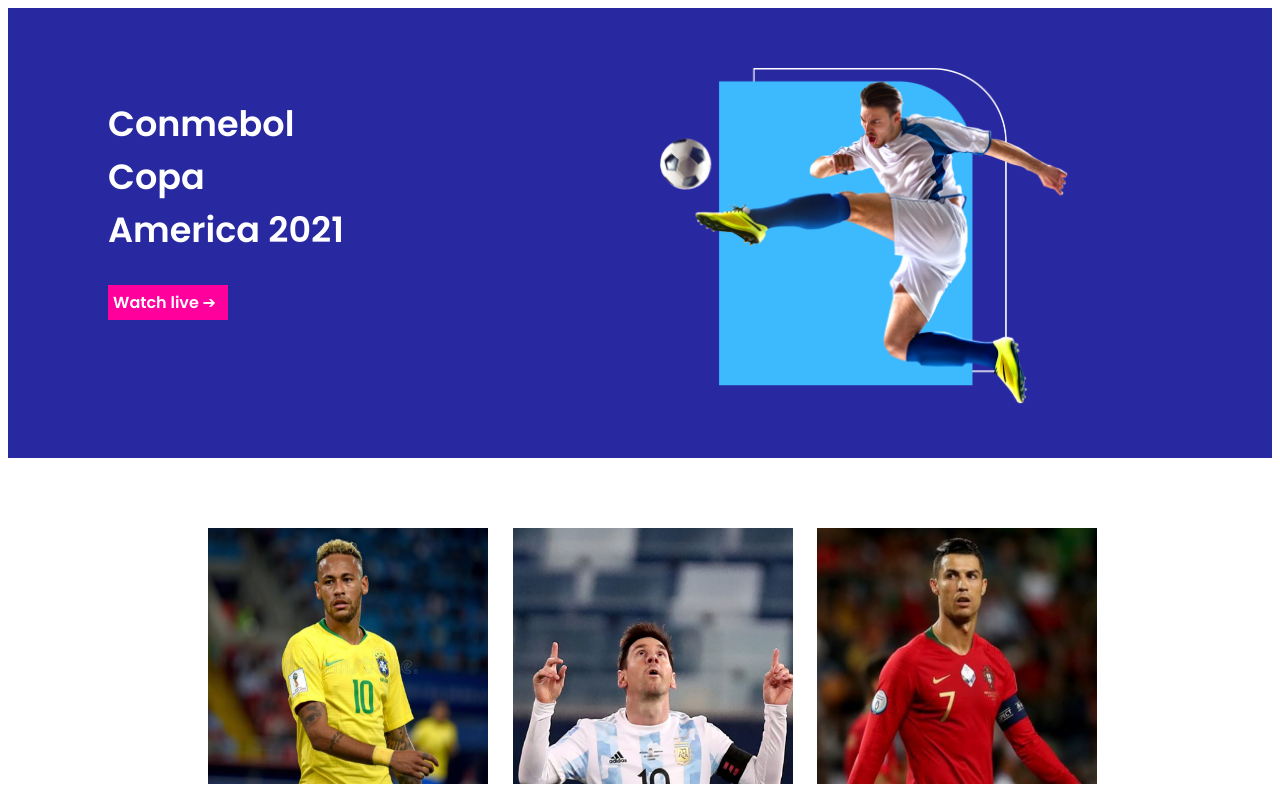
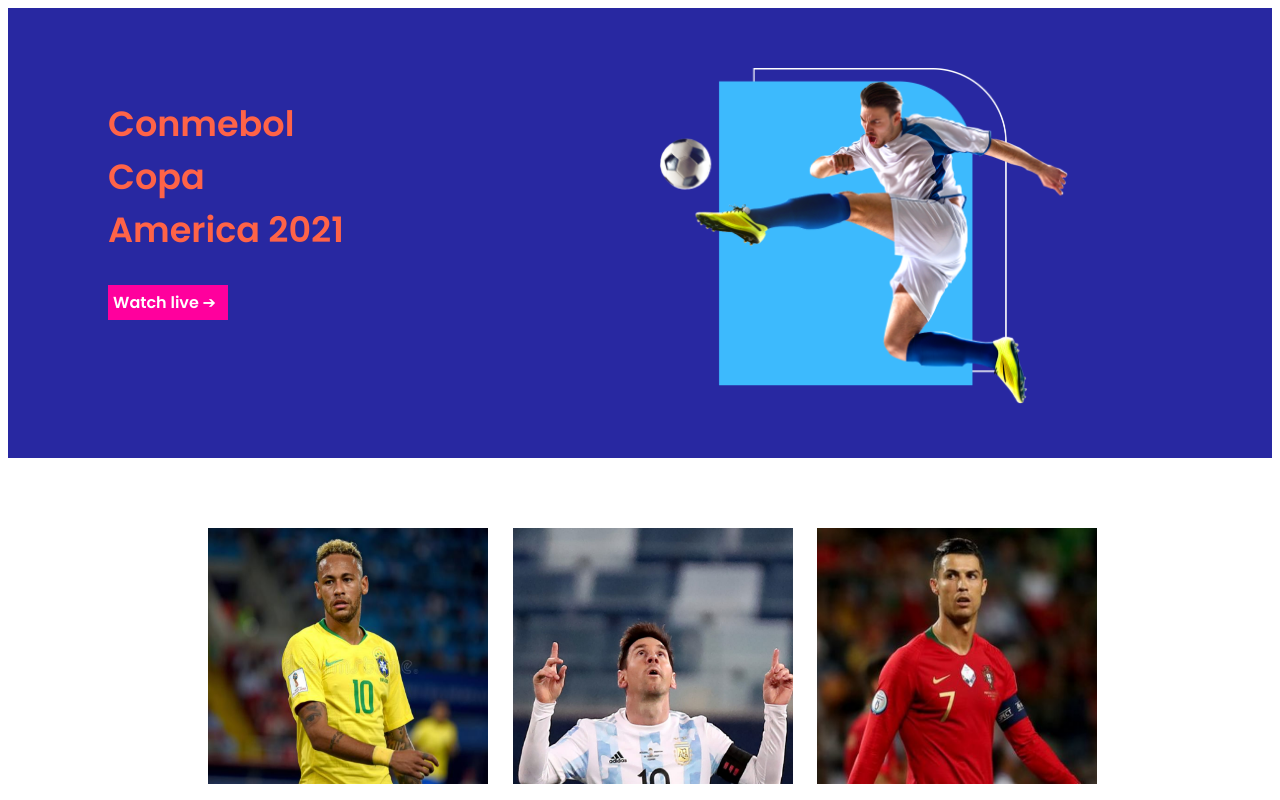
Before and after one commit to narrow-space/my-assingment-2, a plain HTML site: page index.html in a window 1280 px wide. In both pictures the pointer is over the element "Conmebol Copa America 2021". Shown: the top 800 px of the page. Drawn offline with Linux system fonts and the light colour scheme.

Commit message:
hover-add

```diff
--- a/styles/style.css
+++ b/styles/style.css
@@ -1,6 +1,15 @@
 /* fonts  */
 @import url('https://fonts.googleapis.com/css2?family=Poppins:ital,wght@0,600;1,400&display=swap');
 body{font-family: 'Poppins', sans-serif;}
+
+
+/*-----------
+hover effect
+-----------*/
+.container :hover h1{
+    transition: 2s;
+    color:tomato
+   }
 
 
 .container{display: flex;
```
